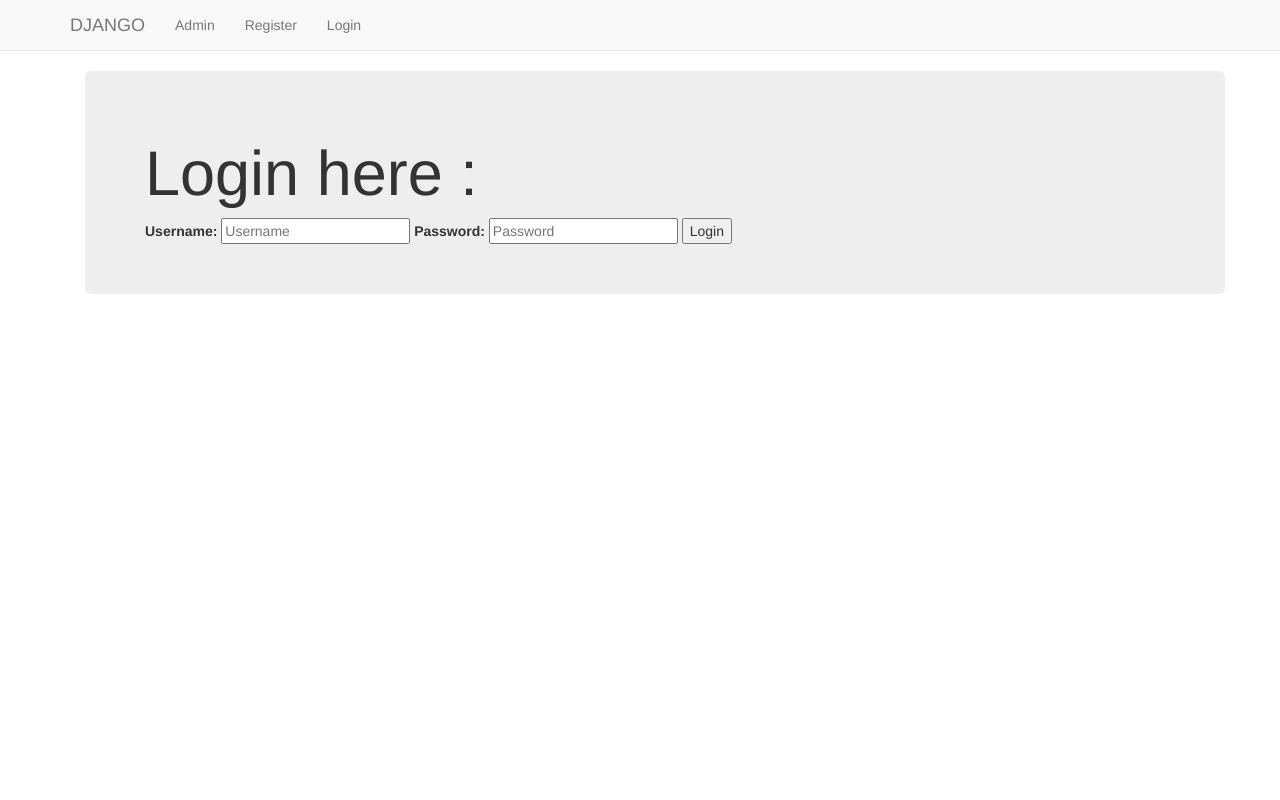
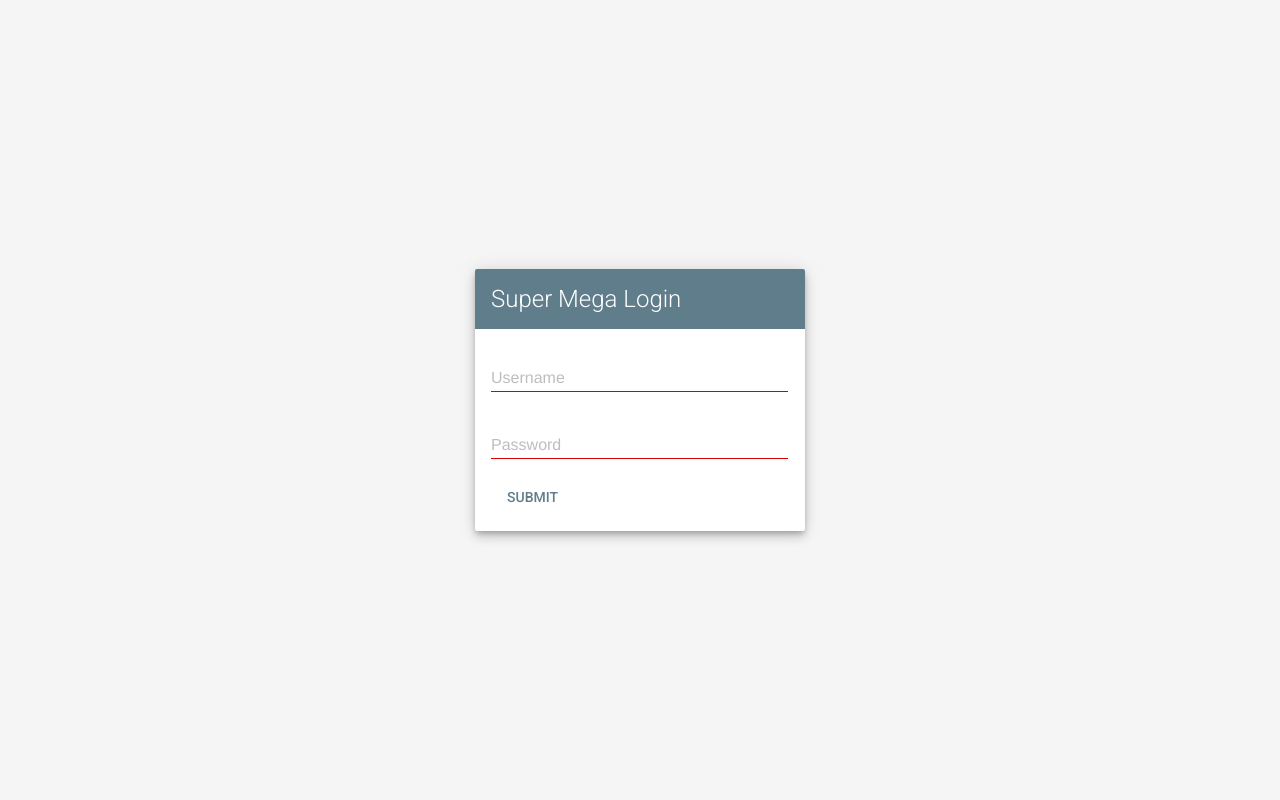
Before and after one commit to sjmikee/rdef, a Django app: template web_interface/templates/rdef_web/login.html in a window 1280 px wide. Run offline with Django 3.2, Linux system fonts and the light colour scheme; the template is opened without the code that fills it: values that come from a table or form of the project are taken from there, others are empty; some libraries are stand-ins or nearby versions.

Commit message:
not working login

```diff
--- a/web_interface/rdef_web/forms.py
+++ b/web_interface/rdef_web/forms.py
@@ -1,7 +1,15 @@
 # rdef_web/forms.py
+from django.contrib.auth.forms import AuthenticationForm
 from django import forms
 from rdef_web.models import UserProfileInfo
 from django.contrib.auth.models import User
+
+
+class LoginForm(AuthenticationForm):
+    username = forms.CharField(label="Username", max_length=30,
+                               widget=forms.TextInput(attrs={'class': 'mdl-textfield__input', 'type': 'text', 'id': 'username'}))
+    password = forms.CharField(label="Password", max_length=30,
+                               widget=forms.TextInput(attrs={'class': 'mdl-textfield__input', 'type': 'password', 'id': 'password'}))
 
 
 class UserForm(forms.ModelForm):
--- a/web_interface/rdef_web/urls.py
+++ b/web_interface/rdef_web/urls.py
@@ -1,10 +1,12 @@
 # rdef_web/urls.py
 from django.conf.urls import url
 from rdef_web import views
+from rdef_web import forms
 # SET THE NAMESPACE!
 app_name = 'rdef_web'
 # Be careful setting the name to just /login use userlogin instead!
 urlpatterns = [
     url(r'^register/$', views.register, name='register'),
-    url(r'^user_login/$', views.user_login, name='user_login'),
+    url(r'^login/$', views.user_login, {'template_name': 'login.html', 'authentication_form': forms.LoginForm},
+        name='login'),
 ]
--- a/web_interface/rdef_web/views.py
+++ b/web_interface/rdef_web/views.py
@@ -1,5 +1,5 @@
 from django.shortcuts import render
-from rdef_web.forms import UserForm, UserProfileInfoForm
+from rdef_web.forms import UserProfileInfoForm, LoginForm, UserForm
 from django.contrib.auth import authenticate, login, logout
 from django.http import HttpResponseRedirect, HttpResponse
 from django.urls import reverse
--- a/web_interface/templates/rdef_web/base.html
+++ b/web_interface/templates/rdef_web/base.html
@@ -1,31 +1,14 @@
 <!DOCTYPE html>
 <html>
-  <head>
-    <meta charset="utf-8">
-    <title>Base</title>
-    <!-- Latest compiled and minified CSS -->
-    <link rel="stylesheet" href="https://maxcdn.bootstrapcdn.com/bootstrap/3.3.7/css/bootstrap.min.css" integrity="sha384-BVYiiSIFeK1dGmJRAkycuHAHRg32OmUcww7on3RYdg4Va+PmSTsz/K68vbdEjh4u" crossorigin="anonymous">
+
+<head>
+    <link rel="stylesheet" href="https://fonts.googleapis.com/icon?family=Material+Icons">
+    <link rel="stylesheet" href="https://code.getmdl.io/1.3.0/material.blue_grey-indigo.min.css" />
+    <link rel="stylesheet" href="http://fonts.googleapis.com/css?family=Roboto:300,400,500,700" type="text/css">
 </head>
-  <body>
-    <nav class="navbar navbar-default navbar-static-top">
-      <div class="container">
-        <ul class="nav navbar-nav">
-{# Django Home Link / Admin Link / Register Link#}
-          <li><a class="navbar-brand" href="{% url 'index' %}">DJANGO</a></li>
-          <li><a class="navbar-link" href="{% url 'admin:index' %}">Admin</a></li>
-          <li><a class="navbar-link" href="{% url 'rdef_web:register' %}">Register</a></li>
-          {# Some logic on what to display for last item#}
-          {% if user.is_authenticated %}
-            <li><a href="{% url 'logout' %}">Logout</a></li>
-          {% else %}
-            <li><a class="navbar-link" href="{% url 'rdef_web:user_login' %}">Login</a></li>
-          {% endif %}
-</ul>
-      </div>
-    </nav>
-    <div class="container">
-    {% block body_block %}
-    {% endblock %}
-    </div>
-  </body>
+
+{% block content %}
+{% endblock %}
+
+<script defer src="https://code.getmdl.io/1.3.0/material.min.js"></script>
 </html>
--- a/web_interface/templates/rdef_web/login.html
+++ b/web_interface/templates/rdef_web/login.html
@@ -1,17 +1,39 @@
 {% extends 'rdef_web/base.html' %}
-{% block body_block %}
-  <div class="container">
-    <div class="jumbotron">
-      <h1>Login here :</h1>
-<form method="post" action="{% url 'rdef_web:user_login' %}">
-          {% csrf_token %}
-          {# A more "HTML" way of creating the login form#}
-          <label for="username">Username:</label>
-          <input type="text" name="username" placeholder="Username">
-<label for="password">Password:</label>
-          <input type="password" name="password" placeholder="Password">
-<input type="submit" name="" value="Login">
-</form>
+
+{% block content %}
+<!DOCTYPE html>
+<head>
+</head>
+
+<div class="mdl-layout mdl-js-layout mdl-color--grey-100" style = 'align-items:center; justify-content: center;'>
+  <main class="mdl-layout__content" style = 'padding:24px; flex: none'>
+    <div class="mdl-card mdl-shadow--6dp">
+      <div class="mdl-card__title mdl-color--primary mdl-color-text--white">
+        <h2 class="mdl-card__title-text">Super Mega Login</h2>
+      </div>
+      <div class="mdl-card__supporting-text">
+
+            <form id="login-form" method="post" action="{% url 'rdef_web:user_login' %}">
+                {% csrf_token %}
+                  <div class="mdl-textfield mdl-js-textfield">
+                    {{ form.username }}
+                    <label class="mdl-textfield__label" for="username">Username</label>
+                  </div>
+                  <div class="mdl-textfield mdl-js-textfield">
+                    {{ form.password }}
+        						<label class="mdl-textfield__label" for="password">Password</label>
+        					</div>
+
+                {% if form.errors %}
+                  <p class=" label label-danger">Your username and password didn't match. Please try again.</p>
+                {% endif %}
+
+                  <button class="mdl-button mdl-button--colored mdl-js-button mdl-js-ripple-effect"
+                    type="submit" name="" value="Login">Submit</button>
+
+            </form>
+        </div>
+    </div>
+  </main>
 </div>
-  </div>
-{% endblock %}
+{% endblock content %}
--- a/web_interface/web_interface/settings.py
+++ b/web_interface/web_interface/settings.py
@@ -14,6 +14,9 @@ import os
 
 # Build paths inside the project like this: os.path.join(BASE_DIR, ...)
 BASE_DIR = os.path.dirname(os.path.dirname(os.path.abspath(__file__)))
+CURR_DIR = os.getcwd()
+PARENT_DIR = os.path.abspath(os.path.join(CURR_DIR, os.pardir))
+DB_DIR = os.path.join(PARENT_DIR, 'resources')
 TEMPLATE_DIR = os.path.join(BASE_DIR, 'templates')
 STATIC_DIR = os.path.join(BASE_DIR, 'static')
 MEDIA_DIR = os.path.join(BASE_DIR, 'media')
@@ -80,7 +83,7 @@ WSGI_APPLICATION = 'web_interface.wsgi.application'
 DATABASES = {
     'default': {
         'ENGINE': 'django.db.backends.sqlite3',
-        'NAME': os.path.join(BASE_DIR, 'db.sqlite3'),
+        'NAME': os.path.join(DB_DIR, 'realdefdb.db'),
     }
 }
 
```
Also changed, not shown: resources/realdefdb.db, web_interface/media/profile_pics/hamster.jpg (added).
